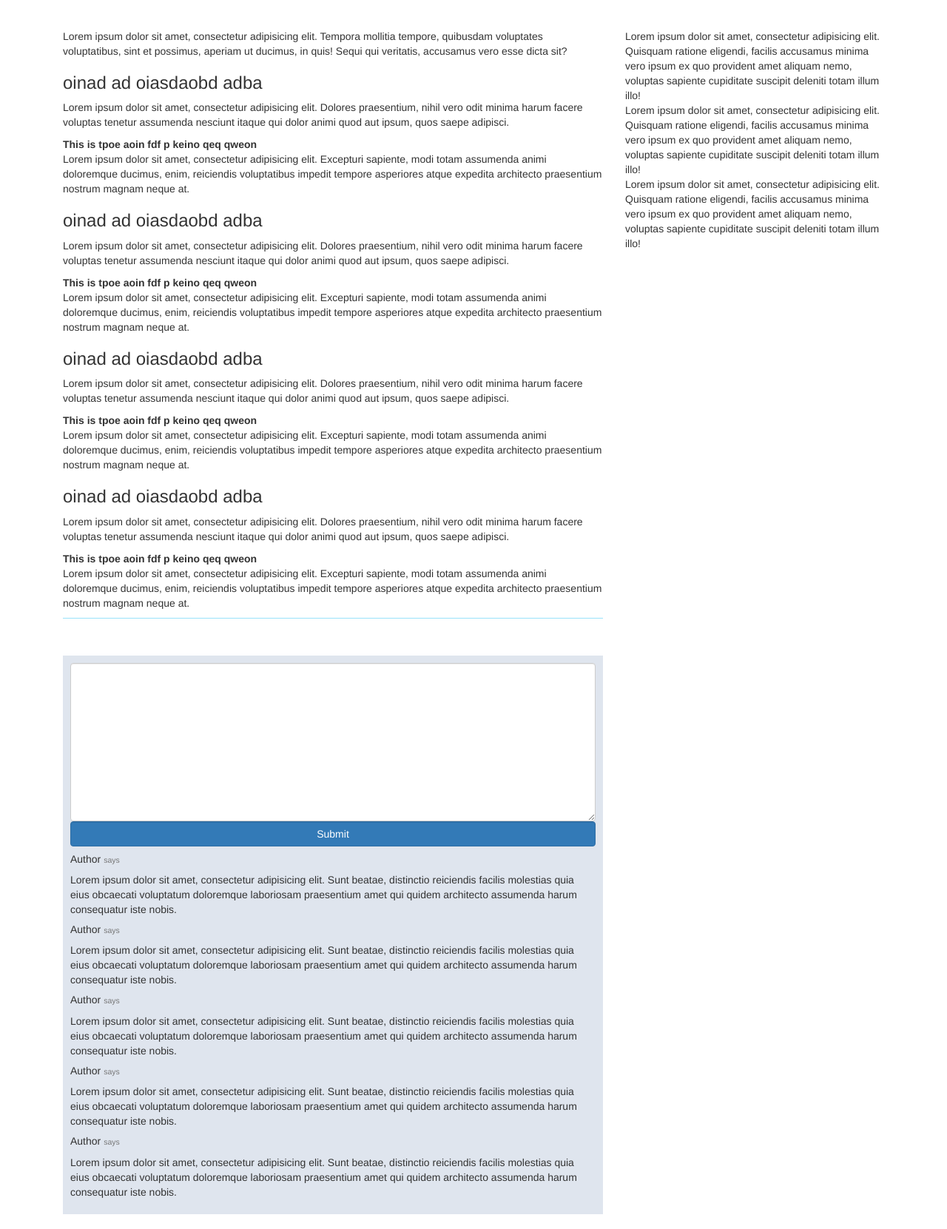
After one commit to heyJoshLee/yingwenxuexiao, a Rails app: page /articles/1 in a window 1280 px wide. The commit adds this page. Shown: the part 323-1984 px from the top of the page at 74% size. Run offline with Rails 7, Linux system fonts and the light colour scheme; style sheets or scripts are compiled from the project's sources; some libraries are stand-ins or nearby versions.

Commit message:
Add basic styles

```diff
--- a/app/assets/stylesheets/application.css.scss
+++ b/app/assets/stylesheets/application.css.scss
@@ -56,3 +56,81 @@ header li {
 .large_splash_highlights {
   background-color: #F4F4F4;
 }
+
+.nav_item {
+  text-align: center;
+  font-size: 18px;
+  padding-top: 10px;
+  color: white;
+  font-weight: bold;
+  border-right: 1px solid white;
+  height: 50px;
+  background-color: rgba(0,182,245, 1);
+
+}
+
+.nav_item:hover {
+  cursor: pointer;
+  background-color: rgba(0,182,245, .8);
+}
+
+.nav_item:last-child {
+  border: none;
+}
+
+
+#main_nav {
+  display: relative;
+  width: 100%;
+  height: 50px;
+}
+
+main {
+  padding: 20px 30px;
+}
+
+.articles_container {
+  margin-top: 110px;
+}
+
+.feature-image {
+  background: url('books-colorful.jpg') 0 0 no-repeat;
+  background-size: cover;
+  height: 200px;
+  width: 100%;
+  color: white;
+  text-align: center;
+  padding-top: 40px;
+  box-sizing: border-box;
+}
+
+.feature-image h1 {
+  font-size: 100px;
+  letter-spacing: 20px;
+}
+
+.article_preview {
+  padding: 15px 0;
+}
+
+.article_preview h1 {
+  color: rgba(0,182,245, 1);
+}
+.article_preview + .article_preview {
+  border-top: 1px solid rgba(0,182,245, 0.4);
+}
+
+.article_show {
+  margin-bottom: 50px;
+  border-bottom: 1px solid rgba(0,182,245, 0.4);
+}
+
+.feature-image {
+  margin-bottom: 40px;
+}
+
+.comments_section {
+  padding: 10px;
+  background: rgba(175,190,213, 0.4)
+
+}
--- /dev/null
+++ b/app/views/articles/show.html.haml
@@ -0,0 +1,50 @@
+= render "shared/nav"
+%main
+  .feature-image
+    %h1 Article Title
+  .container
+    .col-sm-8
+      .article_show
+        %p Lorem ipsum dolor sit amet, consectetur adipisicing elit. Tempora mollitia tempore, quibusdam voluptates voluptatibus, sint et possimus, aperiam ut ducimus, in quis! Sequi qui veritatis, accusamus vero esse dicta sit?
+
+        %h3 oinad ad oiasdaobd adba
+
+        %p  Lorem ipsum dolor sit amet, consectetur adipisicing elit. Dolores praesentium, nihil vero odit minima harum facere voluptas tenetur assumenda nesciunt itaque qui dolor animi quod aut ipsum, quos saepe adipisci.
+
+        %strong This is tpoe aoin fdf p keino qeq qweon
+
+        %p Lorem ipsum dolor sit amet, consectetur adipisicing elit. Excepturi sapiente, modi totam assumenda animi doloremque ducimus, enim, reiciendis voluptatibus impedit tempore asperiores atque expedita architecto praesentium nostrum magnam neque at.
+        %h3 oinad ad oiasdaobd adba
+
+        %p  Lorem ipsum dolor sit amet, consectetur adipisicing elit. Dolores praesentium, nihil vero odit minima harum facere voluptas tenetur assumenda nesciunt itaque qui dolor animi quod aut ipsum, quos saepe adipisci.
+
+        %strong This is tpoe aoin fdf p keino qeq qweon
+
+        %p Lorem ipsum dolor sit amet, consectetur adipisicing elit. Excepturi sapiente, modi totam assumenda animi doloremque ducimus, enim, reiciendis voluptatibus impedit tempore asperiores atque expedita architecto praesentium nostrum magnam neque at.
+        %h3 oinad ad oiasdaobd adba
+
+        %p  Lorem ipsum dolor sit amet, consectetur adipisicing elit. Dolores praesentium, nihil vero odit minima harum facere voluptas tenetur assumenda nesciunt itaque qui dolor animi quod aut ipsum, quos saepe adipisci.
+
+        %strong This is tpoe aoin fdf p keino qeq qweon
+
+        %p Lorem ipsum dolor sit amet, consectetur adipisicing elit. Excepturi sapiente, modi totam assumenda animi doloremque ducimus, enim, reiciendis voluptatibus impedit tempore asperiores atque expedita architecto praesentium nostrum magnam neque at.
+        %h3 oinad ad oiasdaobd adba
+
+        %p  Lorem ipsum dolor sit amet, consectetur adipisicing elit. Dolores praesentium, nihil vero odit minima harum facere voluptas tenetur assumenda nesciunt itaque qui dolor animi quod aut ipsum, quos saepe adipisci.
+
+        %strong This is tpoe aoin fdf p keino qeq qweon
+
+        %p Lorem ipsum dolor sit amet, consectetur adipisicing elit. Excepturi sapiente, modi totam assumenda animi doloremque ducimus, enim, reiciendis voluptatibus impedit tempore asperiores atque expedita architecto praesentium nostrum magnam neque at.
+
+      .comments_section
+        %form#commnt_form{:action => ""}
+          %textarea.form-control{:name => "", :cols => "30", :rows => "10"}
+          %input.form-control.btn.btn-primary{:type => "submit"}/
+        - 5.times do  |comment|
+          .comment
+            %h5 Author <small> says </small>
+            .comment_body
+              %p Lorem ipsum dolor sit amet, consectetur adipisicing elit. Sunt beatae, distinctio reiciendis facilis molestias quia eius obcaecati voluptatum doloremque laboriosam praesentium amet qui quidem architecto assumenda harum consequatur iste nobis.
+
+    .col-sm-4
+      = render "shared/sidebar"
--- /dev/null
+++ b/app/views/shared/_nav.html.haml
@@ -0,0 +1,12 @@
+%nav#main_nav
+  .row
+    .col-sm-2.nav_item
+      .nav_text Home
+    .col-sm-2.nav_item
+      .nav_text Free Stuff
+    .col-sm-2.nav_item
+      .nav_text Courses
+    .col-sm-4.nav_item
+      .nav_text Premium Membership
+    .col-sm-2.nav_item
+      .nav_text Blog
--- /dev/null
+++ b/app/views/shared/_sidebar.html.haml
@@ -0,0 +1,7 @@
+.blog_side_bar
+  .widget
+    Lorem ipsum dolor sit amet, consectetur adipisicing elit. Quisquam ratione eligendi, facilis accusamus minima vero ipsum ex quo provident amet aliquam nemo, voluptas sapiente cupiditate suscipit deleniti totam illum illo!
+  .widget
+    Lorem ipsum dolor sit amet, consectetur adipisicing elit. Quisquam ratione eligendi, facilis accusamus minima vero ipsum ex quo provident amet aliquam nemo, voluptas sapiente cupiditate suscipit deleniti totam illum illo!
+  .widget
+    Lorem ipsum dolor sit amet, consectetur adipisicing elit. Quisquam ratione eligendi, facilis accusamus minima vero ipsum ex quo provident amet aliquam nemo, voluptas sapiente cupiditate suscipit deleniti totam illum illo!
```
Also changed, not shown: app/views/articles/index.html.haml (+19 -1 lines), 1 other file.
